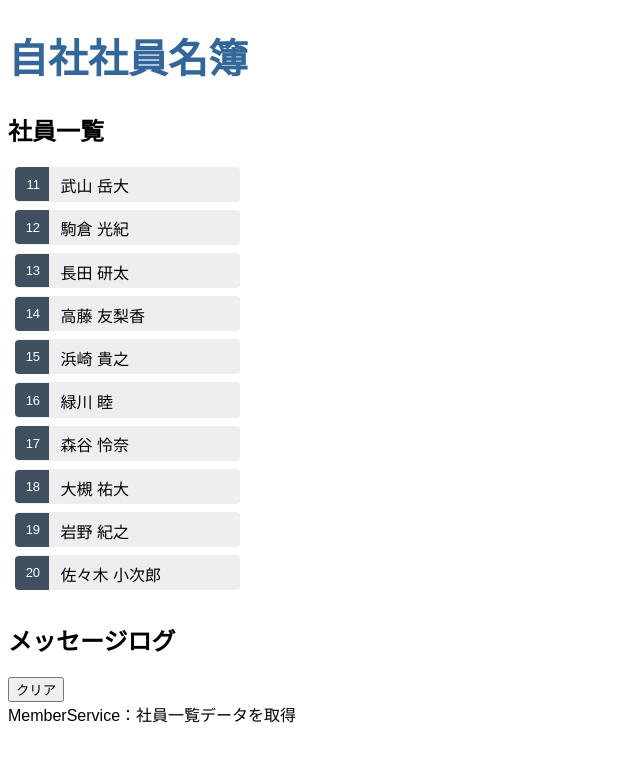
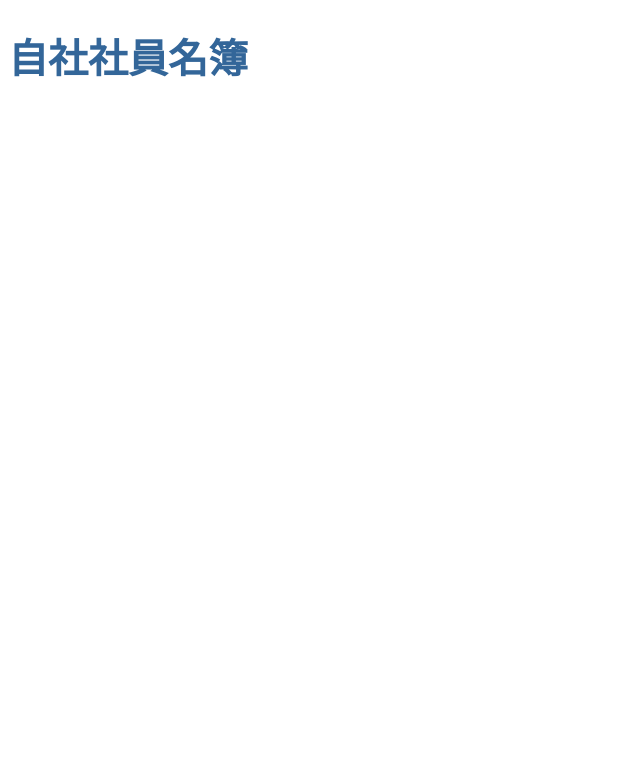
Before and after one commit to Nkot117/StudyAngular, an Angular app in the folder admin-app/: page / in a window 1280 px wide. Shown: the top 762 px of the page, without its empty margins (0-640 px from the left). Built offline with nearby package versions, Linux system fonts and the light colour scheme.

Commit message:
ルーティング設定の追加

```diff
--- a/admin-app/src/app/app.component.html
+++ b/admin-app/src/app/app.component.html
@@ -1,5 +1,5 @@
 <h1>
     {{ title }}
 </h1>
-<app-members></app-members>
+<router-outlet></router-outlet>
 <app-messages></app-messages>
--- a/admin-app/src/app/app.module.ts
+++ b/admin-app/src/app/app.module.ts
@@ -6,6 +6,7 @@ import { AppComponent } from './app.component';
 import { MembersComponent } from './members/members.component';
 import { MemberDetailsComponent } from './member-details/member-details.component';
 import { MessagesComponent } from './messages/messages.component';
+import { AppRoutingModule } from './app-routing.module';
 
 @NgModule({
   declarations: [
@@ -16,7 +17,8 @@ import { MessagesComponent } from './messages/messages.component';
   ],
   imports: [
     BrowserModule,
-    FormsModule
+    FormsModule,
+    AppRoutingModule
   ],
   providers: [],
   bootstrap: [AppComponent]
```
Also changed, not shown: admin-app/src/app/app-routing.module.ts (added, +21 -0 lines).
